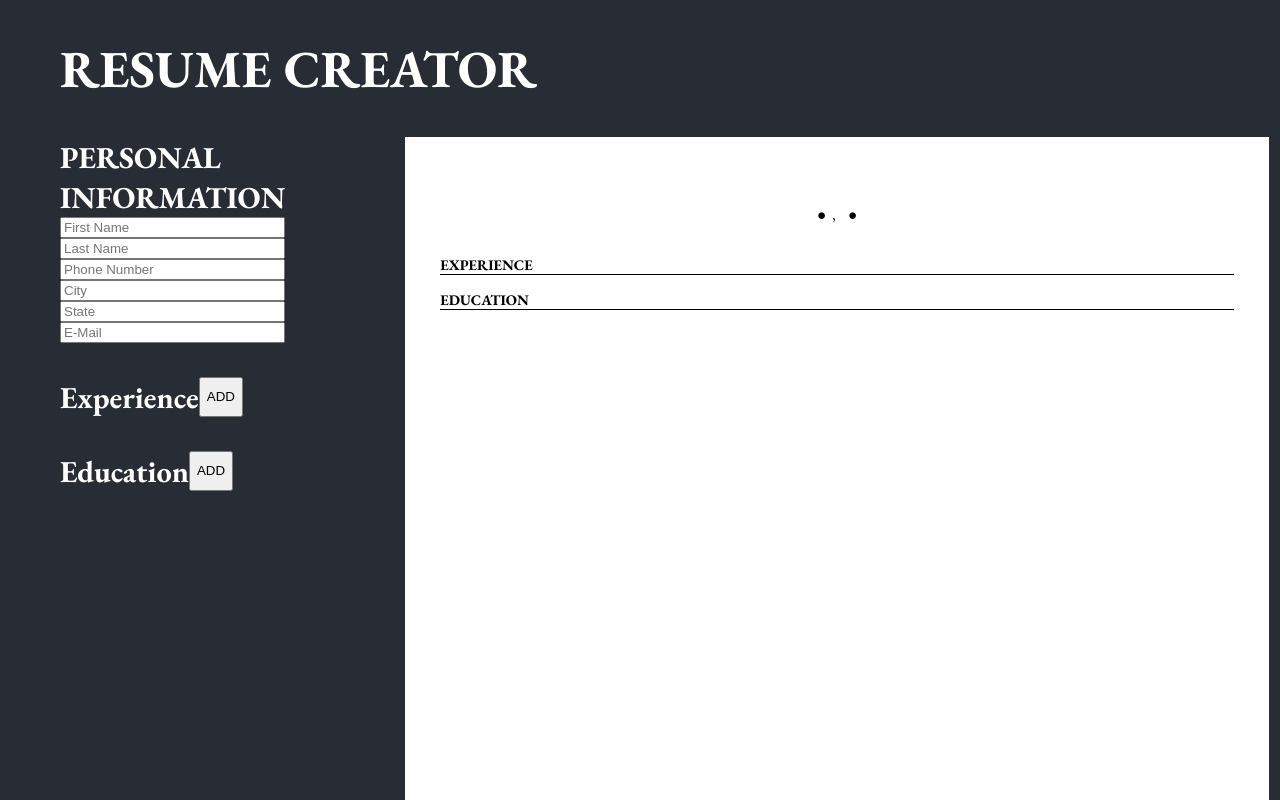
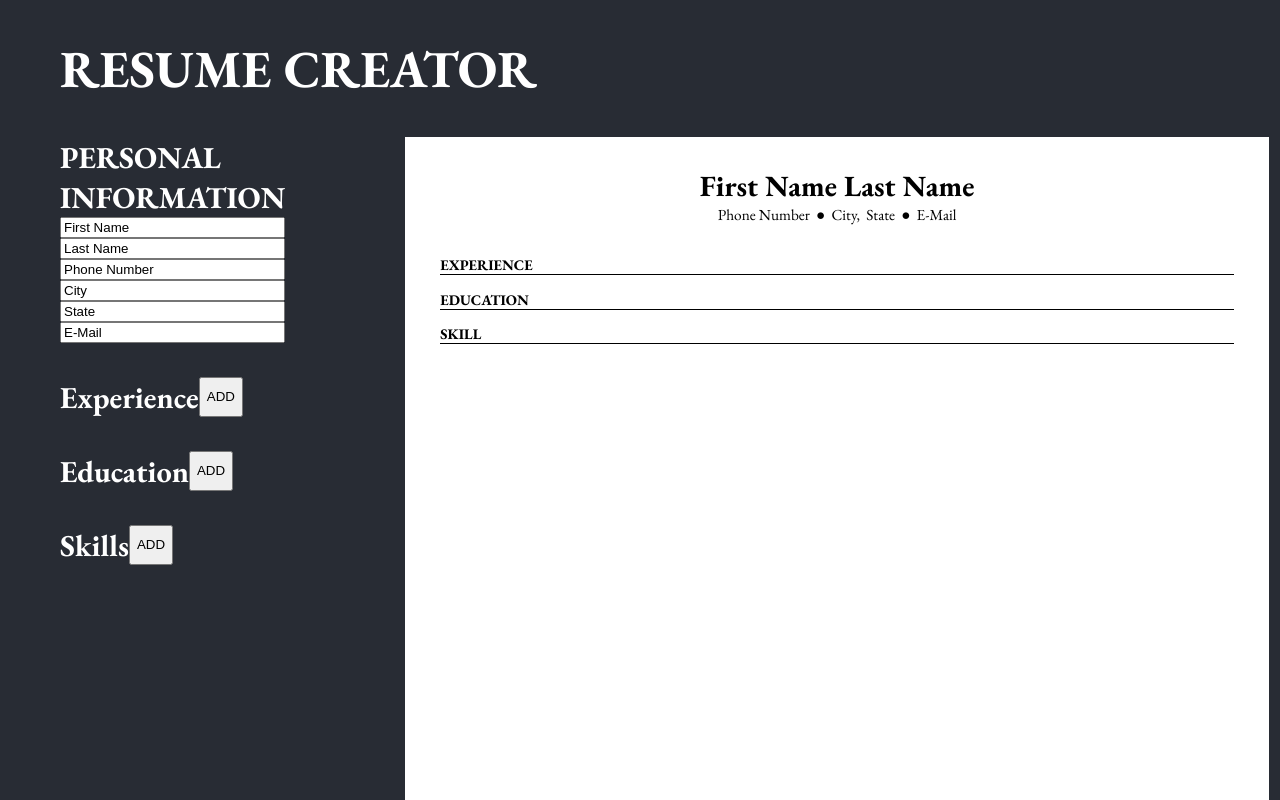
Before and after one commit to LordAdhaar/Resume-Creator, a React (Create React App) app in the folder resume-creator/: page / in a window 1280 px wide. Shown: the top 800 px of the page. Built offline with nearby package versions, Linux system fonts and the light colour scheme.

Commit message:
add Skills Section

```diff
--- a/resume-creator/src/App.css
+++ b/resume-creator/src/App.css
@@ -34,15 +34,16 @@ body{
   margin: 0px 60px;
   background-color: white;
   color: black;
+  margin-bottom: 50px;
 }
 
 /*STYLING P TAGS AND HEADERS*/
 
-.personalInfoForm h3, .jobHeader h3, .eduHeader h3{
+.personalInfoForm h3, .jobHeader h3, .eduHeader h3, .skillHeader h3{
   margin: 0px;
 }
 
-h3.expHeaderResume, h3.eduHeaderResume{
+h3.expHeaderResume, h3.eduHeaderResume, h3.skillHeaderResume{
   margin-bottom: 0px;
   font-size: 11pt;
   border-bottom: 1px solid black;
@@ -81,9 +82,13 @@ p#position, .tenure p{
 }
 
 
-.personalInfoForm,.educationForm,.experienceForm,.expInfo,.eduInfo,.personalInfo{
+.personalInfoForm,.educationForm,.experienceForm,.expInfo,.eduInfo,.personalInfo, .skillForm{
   display: flex;
   flex-direction: column;
+}
+
+.allSkill{
+  display: flex;
 }
 
 .fullName{
@@ -96,7 +101,7 @@ p#position, .tenure p{
   font-size: 11.5pt;
 }
 
-.experienceResume, .eduResume{
+.experienceResume, .eduResume, .skillResume{
   font-size: 11pt;
 }
 
@@ -154,6 +159,6 @@ p#position, .tenure p{
   justify-content: center;
 }
 
-.jobHeader, .eduHeader{
+.jobHeader, .eduHeader,.skillHeader{
   display: flex;
 }
--- a/resume-creator/src/App.js
+++ b/resume-creator/src/App.js
@@ -7,6 +7,8 @@ import uniqid from "uniqid";
 import PersonalInfo from "./Components/PersonalInfo"
 import ExperienceInfo from "./Components/ExperienceInfo";
 import EducationInfo from "./Components/EducationInfo";
+import SkillForm from "./Components/SkillForm";
+import SkillInfo from "./Components/SkillInfo";
 
 
 function App() {
@@ -75,6 +77,34 @@ function App() {
     )
   })
 
+  const [skillArr, setSkillArr] = useState([]);
+
+  function handleSkillArr(){
+    setSkillArr([...skillArr,[<SkillForm key={uniqid()} uniqueId={uniqueId}/>,uniqid(),<SkillInfo key={uniqueId} uniqueId={uniqueId} />]]);
+  }
+
+  function deleteSkill(skillDelId){
+    setSkillArr(skillArr.filter(skill => skill[1]!==skillDelId));
+  }
+
+  const skillChildren = skillArr.map(skill=>{
+    return(
+      <div className="skillFormMain" key={skill[1]} id={skill[1]}>
+          {skill[0]}
+          <button onClick={()=>{deleteSkill(skill[1])}} >DELETE</button>
+          <br />
+          <br />
+      </div>
+    )
+  });
+
+  const skillChildrenResume = skillArr.map(skill=>{
+    return(
+      <div className="skillResume" key={skill[1]}>
+        {skill[2]}
+      </div>
+    )
+  })
 
 
   //RETURN THE FINAL APPLICATION
@@ -110,6 +140,17 @@ function App() {
           <br />
         </div>
 
+        <div className="skillHeader">
+          <h3>Skills</h3>
+          <button onClick={()=>{handleUniqueId();handleSkillArr()}} >ADD</button>
+        </div>
+
+        <div className="skillContent">
+          {skillChildren}
+          <br />
+        </div>
+
+
       </div>
 
       <div className="resume">
@@ -118,6 +159,10 @@ function App() {
             {jobChildrenResume}
             <h3 className='eduHeaderResume'>EDUCATION</h3>
             {eduChildrenResume}
+            <h3 className="skillHeaderResume">SKILL</h3>
+            <div className="allSkill">
+              {skillChildrenResume}
+            </div>
         </div>
 
     </div>
--- a/resume-creator/src/Components/PersonalInfo.js
+++ b/resume-creator/src/Components/PersonalInfo.js
@@ -5,7 +5,7 @@ export default function PersonalInfo(){
     return(
         <div className="personalInfo">
             <div className="fullName">
-                <p id="fName"></p>
+                <p id="fName"> Example Text</p>
                 <p id="lName"></p>
             </div>
             <div className="generalInfo">
--- a/resume-creator/src/Components/PersonalInfoForm.js
+++ b/resume-creator/src/Components/PersonalInfoForm.js
@@ -2,12 +2,12 @@ import { useEffect, useState } from "react";
 
 export default function PersonalInfoForm(){
 
-    const [firstName, setFirstName] = useState("");
-    const [lastName,setLastName] = useState("");
-    const [phone,setPhone] = useState("");
-    const [yourCity,setYourCity] = useState("");
-    const [yourSate,setYourState] = useState("");
-    const [email,setEmail] = useState("");
+    const [firstName, setFirstName] = useState("First Name");
+    const [lastName,setLastName] = useState("Last Name");
+    const [phone,setPhone] = useState("Phone Number");
+    const [yourCity,setYourCity] = useState("City");
+    const [yourSate,setYourState] = useState("State");
+    const [email,setEmail] = useState("E-Mail");
 
     useEffect(()=>{
 
--- /dev/null
+++ b/resume-creator/src/Components/SkillForm.js
@@ -0,0 +1,22 @@
+import { useEffect, useState } from "react";
+
+export default function SkillForm(props){
+
+    const [skill, setSkill] = useState("");
+
+    useEffect(()=>{
+        const skillHTML = document.querySelector(`.skillInfo#${props.uniqueId} p`);
+        skillHTML.innerHTML = skill + "&nbsp; | &nbsp;";
+    },[skill,props.uniqueId])
+
+    function handleSkill(e){
+        setSkill(e.target.value);
+    }
+
+    return(
+        <div className="skillForm">
+            <input type="text" placeholder="Skill" value={skill} onChange={handleSkill} />
+        </div>
+    )
+
+}
--- /dev/null
+++ b/resume-creator/src/Components/SkillInfo.js
@@ -0,0 +1,7 @@
+export default function SkillInfo(props){
+    return(
+        <div className="skillInfo" id={props.uniqueId}>
+            <p>-</p>
+        </div>
+    )
+}
```
